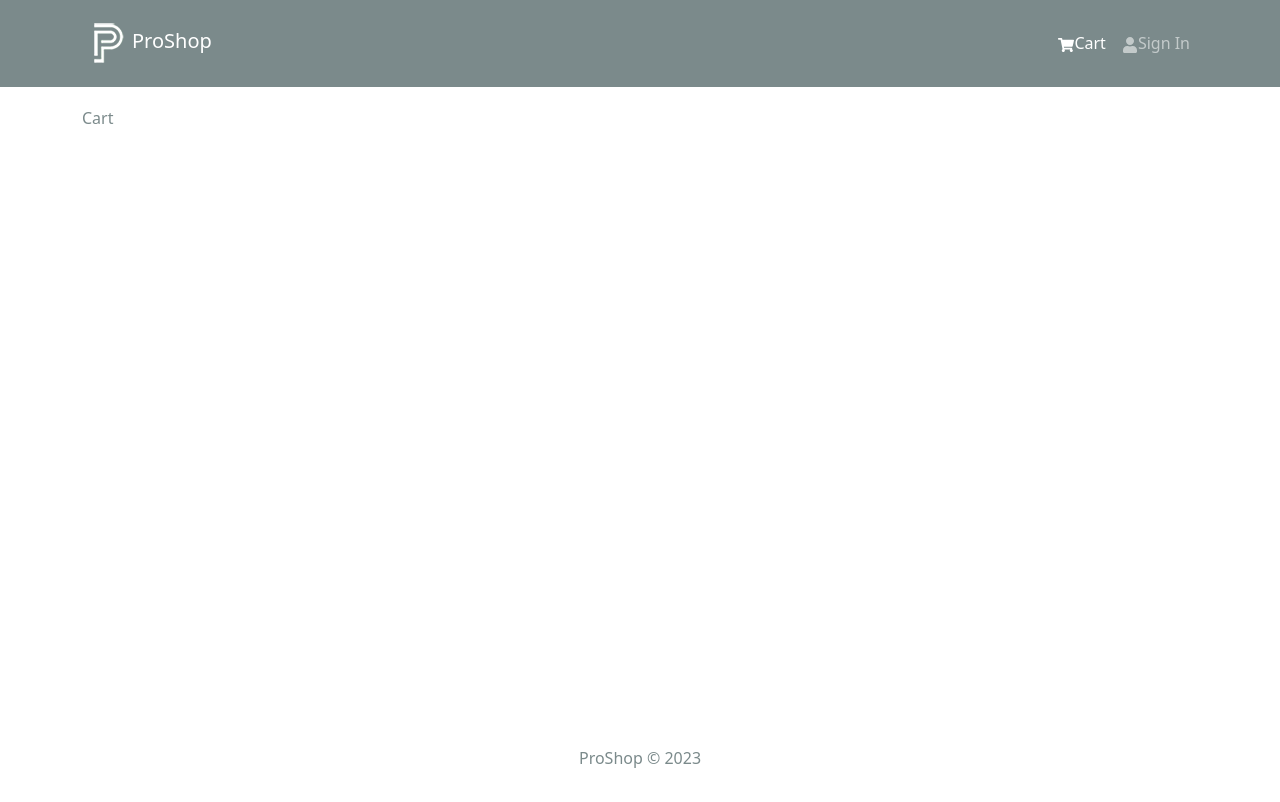
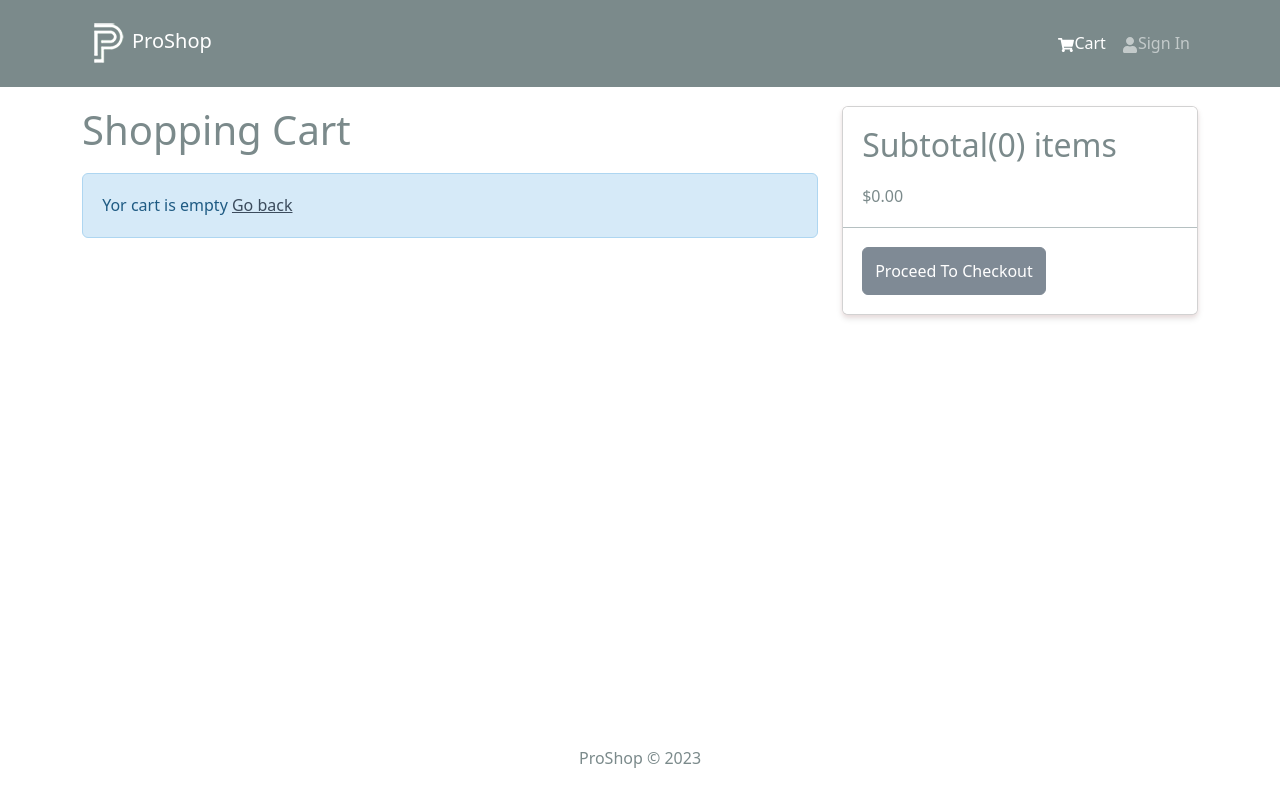
Before and after one commit to RumaRDas/proshop, a React (Create React App) app in the folder frontend/: page /cart in a window 1280 px wide. Shown: the top 802 px of the page. Built offline with nearby package versions, Linux system fonts and the light colour scheme.

Commit message:
"Adding cartScreen with dispatch"

```diff
--- a/frontend/src/screens/CartScreen.js
+++ b/frontend/src/screens/CartScreen.js
@@ -12,7 +12,9 @@ import {
   Form,
   Button,
   Card,
+  FormControl,
 } from "react-bootstrap";
+import { FaTrash } from "react-icons/fa";
 
 function CartScreen({ match }) {
   const dispatch = useDispatch();
@@ -25,13 +27,97 @@ function CartScreen({ match }) {
 
   const cart = useSelector((sate) => sate.cart);
   const { cartItems } = cart;
-  // console.log(cartItems);
+  // console.log(cartItems.length);
   useEffect(() => {
     if (productId) {
       dispatch(addToCart(productId, qty));
     }
   }, [dispatch, productId, qty]);
-  return <div>Cart</div>;
+
+  const removeFromCartHandler = (product) => {};
+
+  const checkoutHandler = () => {
+    navigate("/login?redirect=shipping");
+  };
+  return (
+    <Row>
+      <Col md={8}>
+        <h1>Shopping Cart</h1>
+        {cartItems.length === 0 ? (
+          <Message>
+            Yor cart is empty <Link to="/">Go back </Link>
+          </Message>
+        ) : (
+          <ListGroup variant="flush">
+            {cartItems.map((p) => {
+              return (
+                <ListGroup.Item key={p.product}>
+                  <Row>
+                    <Col md={2}>
+                      <Image src={p.image} alt={p.name} fluid rounded />
+                    </Col>
+                    <Col md={3}>
+                      <Link to={`/product/${p.product}`}>{p.name}</Link>
+                    </Col>
+                    <Col md={2}>${p.price}</Col>
+                    <Col md={2}>
+                      <FormControl
+                        as="select"
+                        value={p.qty}
+                        onChange={(e) =>
+                          dispatch(addToCart(p.product, Number(e.target.value)))
+                        }
+                      >
+                        {[...Array(p.countInStock).keys()].map((x) => (
+                          <option key={x + 1} value={x + 1}>
+                            {x + 1}
+                          </option>
+                        ))}
+                      </FormControl>
+                    </Col>
+                    <Col md={2}>
+                      <Button
+                        type="button"
+                        variant="light"
+                        onClick={() => removeFromCartHandler(p.product)}
+                      >
+                        <FaTrash />
+                      </Button>
+                    </Col>
+                  </Row>
+                </ListGroup.Item>
+              );
+            })}
+          </ListGroup>
+        )}
+      </Col>
+      <Col md={4}>
+        <Card>
+          <ListGroup variant="flush">
+            <ListGroup.Item>
+              <h2>
+                Subtotal({cartItems.reduce((acc, d) => acc + d.qty, 0)}) items
+              </h2>
+              $
+              {cartItems
+                .reduce((acc, d) => acc + d.qty * d.price, 0)
+                .toFixed(2)}
+            </ListGroup.Item>
+            <ListGroup.Item>
+              <Button
+                type="button"
+                className="btn-block"
+                disabled={cartItems.length === 0}
+                onClick={checkoutHandler}
+              >
+                Proceed To Checkout
+              </Button>
+            </ListGroup.Item>
+          </ListGroup>
+        </Card>
+      </Col>
+    </Row>
+  );
 }
 
 export default CartScreen;
```
